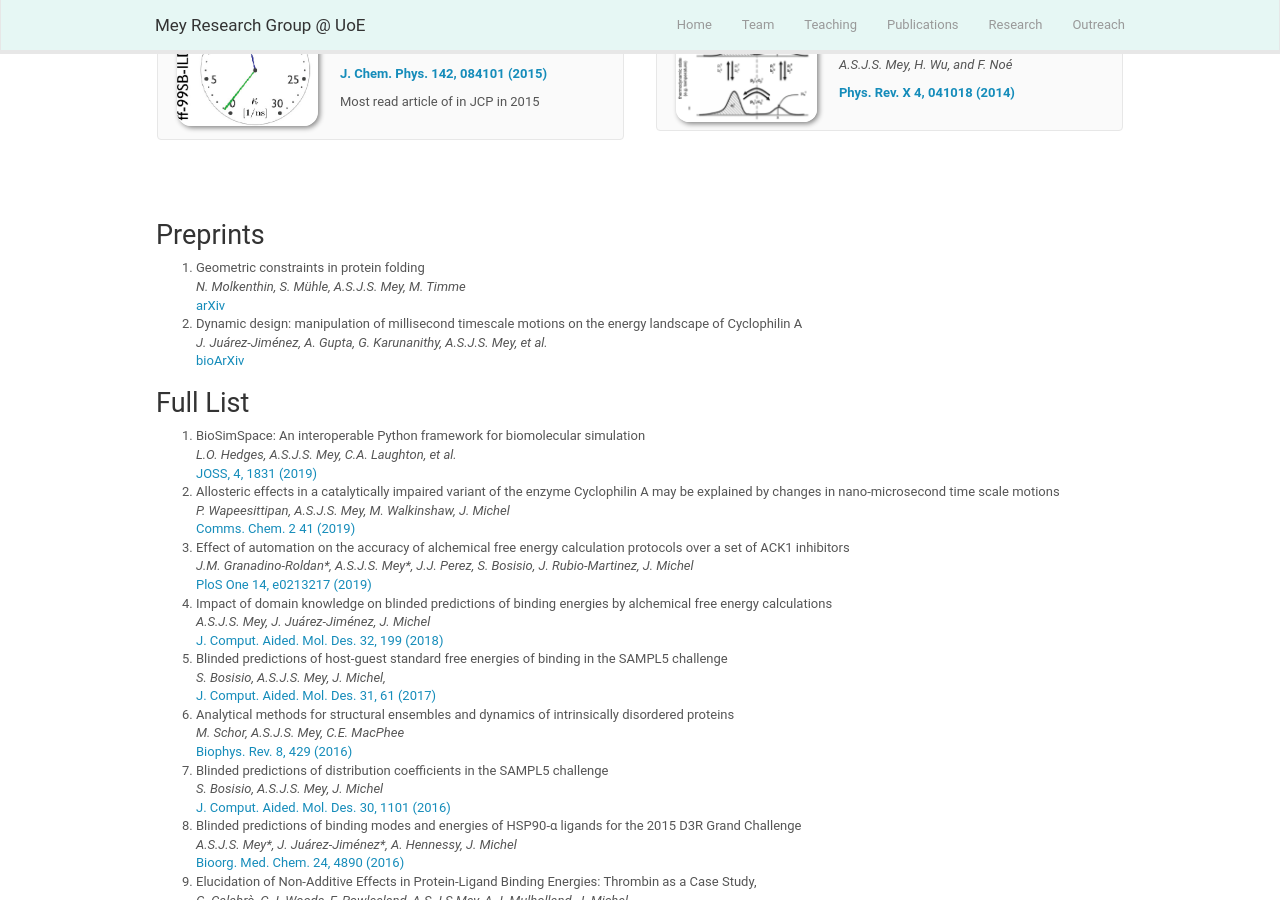
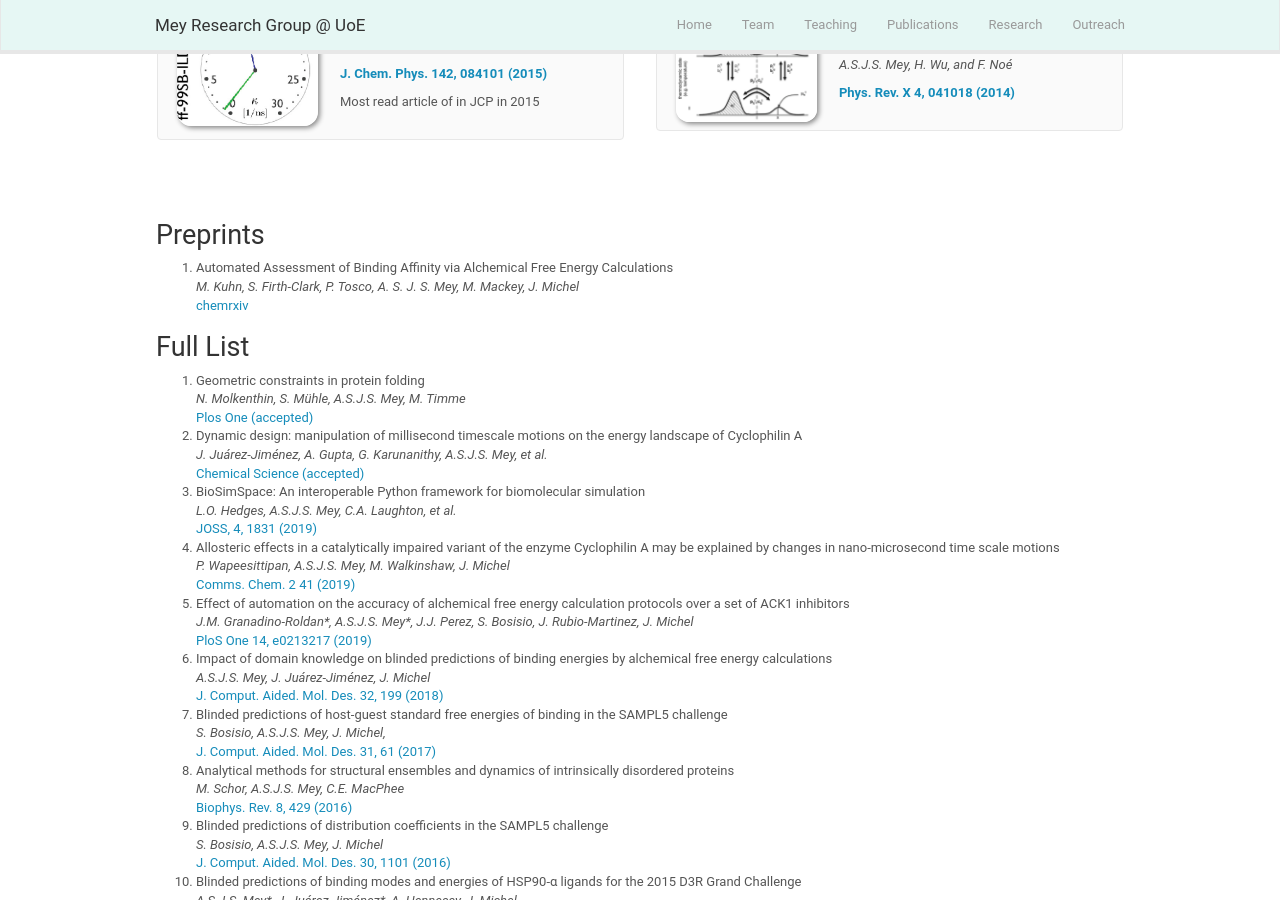
Before and after one commit to mozhu621/intellistream.github.io, a Jekyll site: the page built from _pages/publications.md, in a window 1280 px wide and 900 px high, scrolled down 876 px. Built offline with Jekyll 4.4.1, drawn with Linux system fonts in a browser that asks for light colours; nearby versions of some CDN libraries.

Commit message:
updating preprints

```diff
--- a/_data/prelist.yml
+++ b/_data/prelist.yml
@@ -1,19 +1,9 @@
-- title: "Geometric constraints in protein folding"
+- title: "Automated Assessment of Binding Affinity via Alchemical Free Energy Calculations"
   image: xx.png
-  description: A simple nextowrk model reveals protein like packing.
-  authors:  N. Molkenthin, S. Mühle, A.S.J.S. Mey, M. Timme
+  description: Alchemical free energy simulation are now availabe with Flare GUI
+  authors:  M. Kuhn, S. Firth-Clark, P. Tosco, A. S. J. S. Mey, M. Mackey, J. Michel
   link:
-    url: https://arxiv.org/abs/1812.09692
-    display: arXiv
+    url: https://chemrxiv.org/articles/Automated_Assessment_of_Binding_Affinity_via_Alchemical_Free_Energy_Calculations/11812053
+    display: chemrxiv
   highlight: 0
   news2:
-
-- title: "Dynamic design: manipulation of millisecond timescale motions on the energy landscape of Cyclophilin A"
-  image: xx.png
-  description:
-  authors: J. Juárez-Jiménez, A. Gupta, G. Karunanithy, A.S.J.S. Mey, et al.
-  link:
-    url: https://www.biorxiv.org/content/10.1101/490987v2
-    display: bioArXiv
-  highlight: 0
-  news2:
--- a/_data/publist.yml
+++ b/_data/publist.yml
@@ -1,3 +1,23 @@
+- title: "Geometric constraints in protein folding"
+  image: xx.png
+  description: A simple nextowrk model reveals protein like packing.
+  authors:  N. Molkenthin, S. Mühle, A.S.J.S. Mey, M. Timme
+  link:
+    url: https://arxiv.org/abs/1812.09692
+    display: Plos One (accepted)
+  highlight: 0
+  news2:
+
+- title: "Dynamic design: manipulation of millisecond timescale motions on the energy landscape of Cyclophilin A"
+  image: xx.png
+  description:
+  authors: J. Juárez-Jiménez, A. Gupta, G. Karunanithy, A.S.J.S. Mey, et al.
+  link:
+    url: https://pubs.rsc.org/en/content/articlelanding/2020/sc/c9sc04696h#!divAbstract
+    display: Chemical Science (accepted)
+  highlight: 0
+  news2:
+
 - title: "BioSimSpace: An interoperable Python framework for biomolecular simulation"
   image:
   description: An interoperale molecular software framework for running complex alchemical free energy simulations as well as metadynamics simulations.
```
